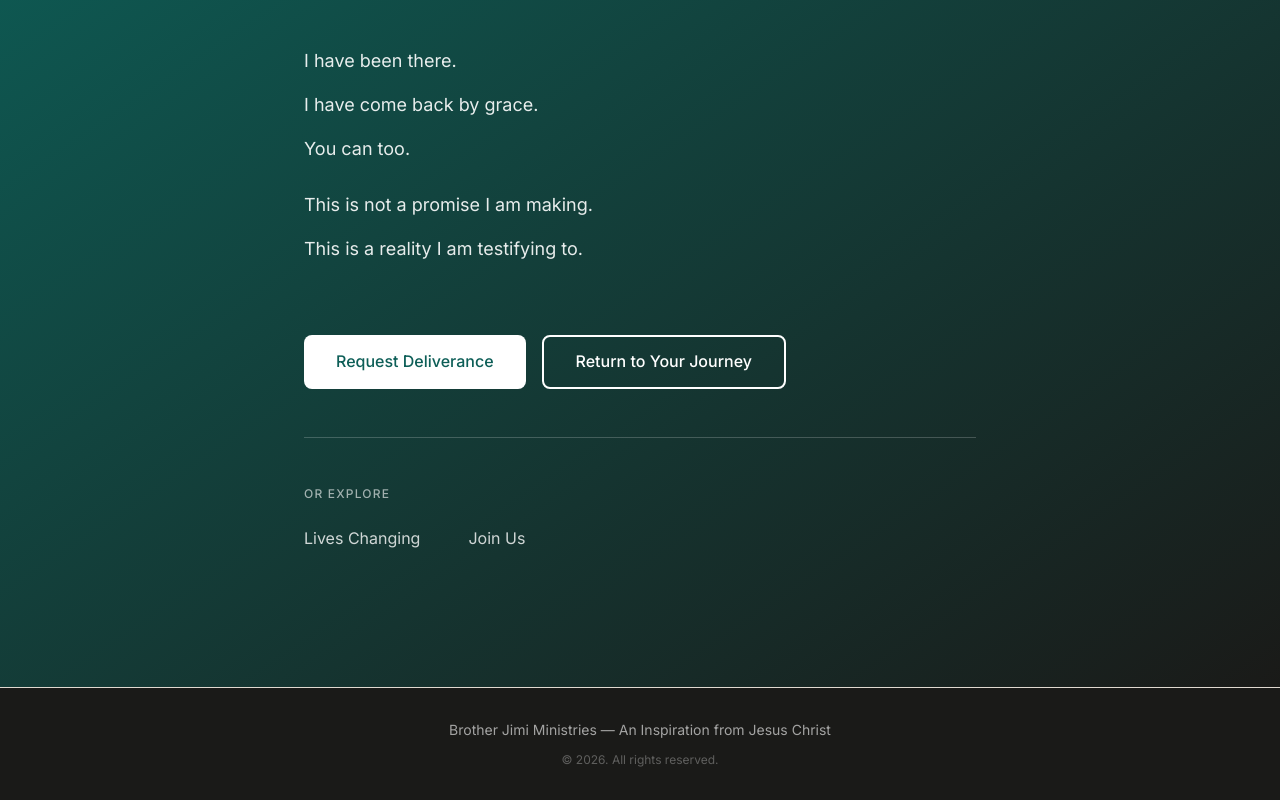
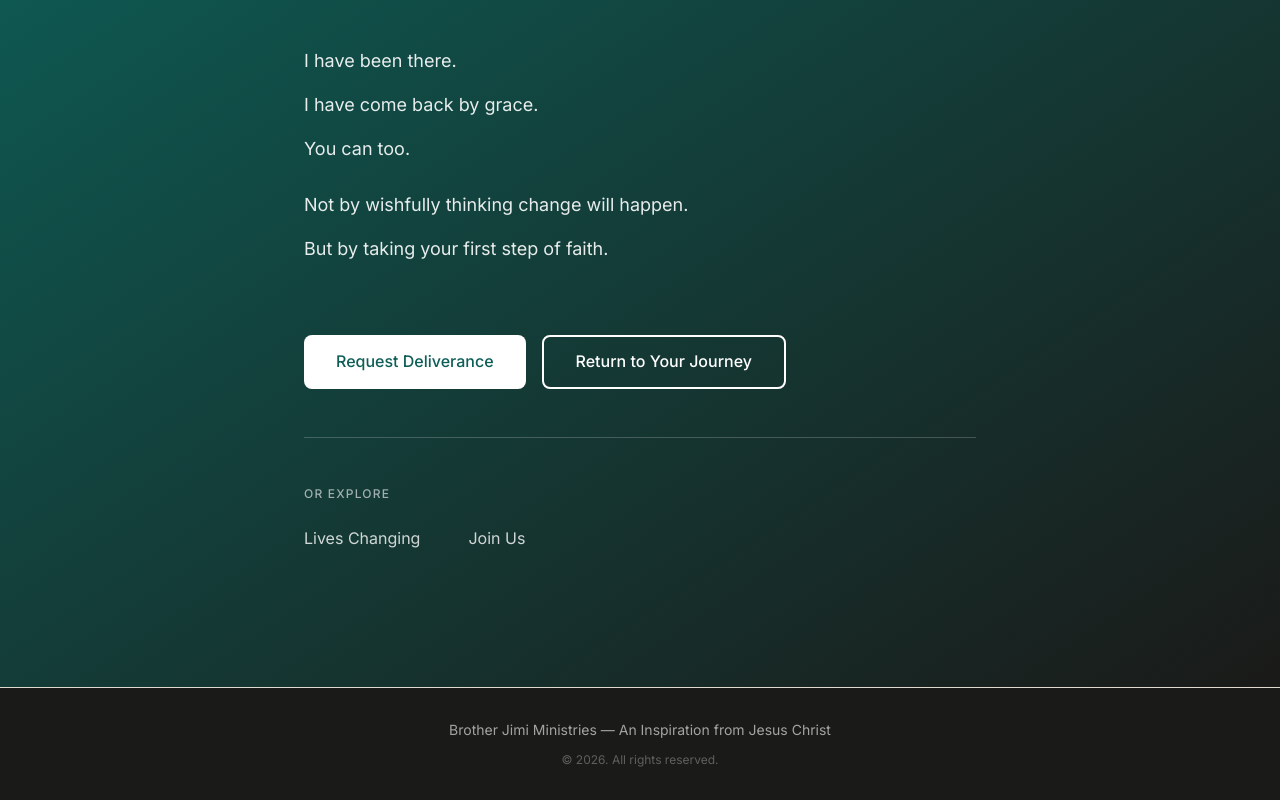
Before and after one commit to whoisjimilitan/restoration-community, a Next.js app in the folder apps/web/: page / in a window 1280 px wide. Shown: the part 3820-4620 px from the top of the page. Built offline with nearby package versions, Linux system fonts and the light colour scheme; a web font is replaced by a local one.

Commit message:
refine: Update RETURN section with faith-action language

```diff
--- a/apps/web/src/app/page.tsx
+++ b/apps/web/src/app/page.tsx
@@ -175,8 +175,8 @@ export default function Home() {
             <p>I have been there.</p>
             <p>I have come back by grace.</p>
             <p>You can too.</p>
-            <p className="pt-3">This is not a promise I am making.</p>
-            <p>This is a reality I am testifying to.</p>
+            <p className="pt-3">Not by wishfully thinking change will happen.</p>
+            <p>But by taking your first step of faith.</p>
           </div>
 
           <div className="flex flex-col sm:flex-row gap-4 pt-6">
```
